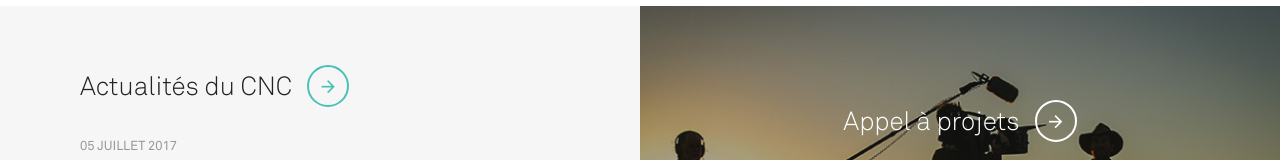
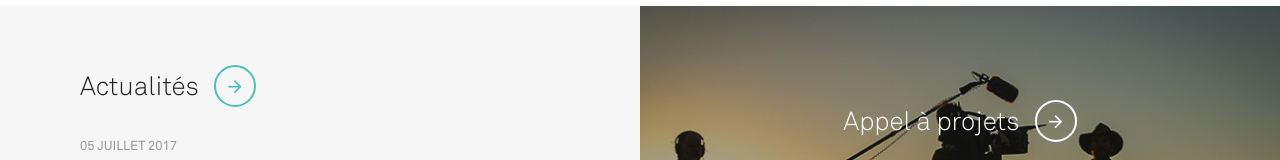
Before and after one commit to DawaTeam/dev.cnc.fr, a plain HTML site: page dev/16_resultats-recherche.html in a window 1280 px wide. Shown: the part 2741-2901 px from the top of the page. Drawn offline with nearby package versions, Linux system fonts and the light colour scheme; files that its build step writes are made by us from their sources; files whose address does not match are found by name; a web font is replaced by a local one.

Commit message:
Iteration 5 - V0.2
16_resultats-recherche

```diff
--- a/dev/16_resultats-recherche.html
+++ b/dev/16_resultats-recherche.html
@@ -301,7 +301,7 @@ include "header-main.html"
             <div class="col-12 col-lg-6 half-1">
                 <div class="section-title">
                     <a href="" title="">
-                        <h2 class="inline">Actualités du CNC</h2>
+                        <h2 class="inline">Actualités</h2>
                         <i class="icon icon-arrow-right"></i>
                     </a>
                 </div>
```
Also changed, not shown: prod/16_resultats-recherche.html (+1 -1 lines).
